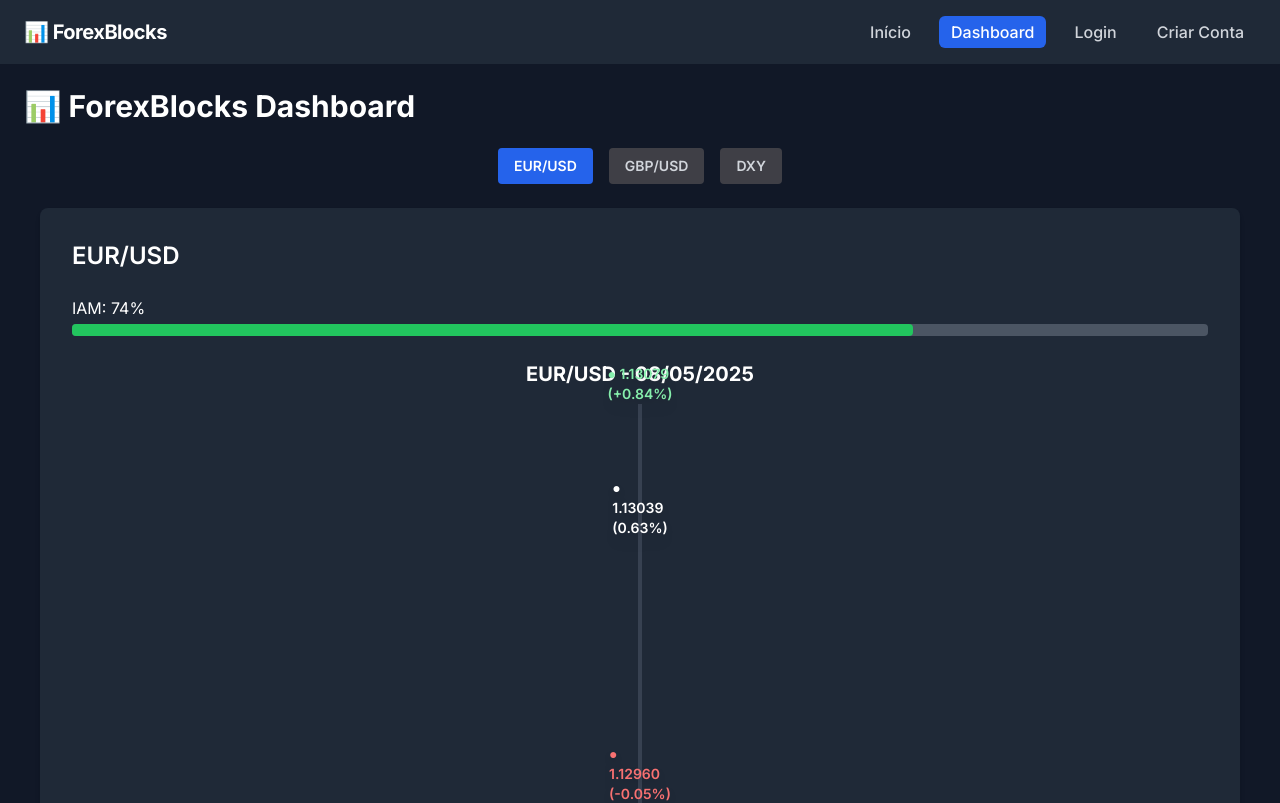
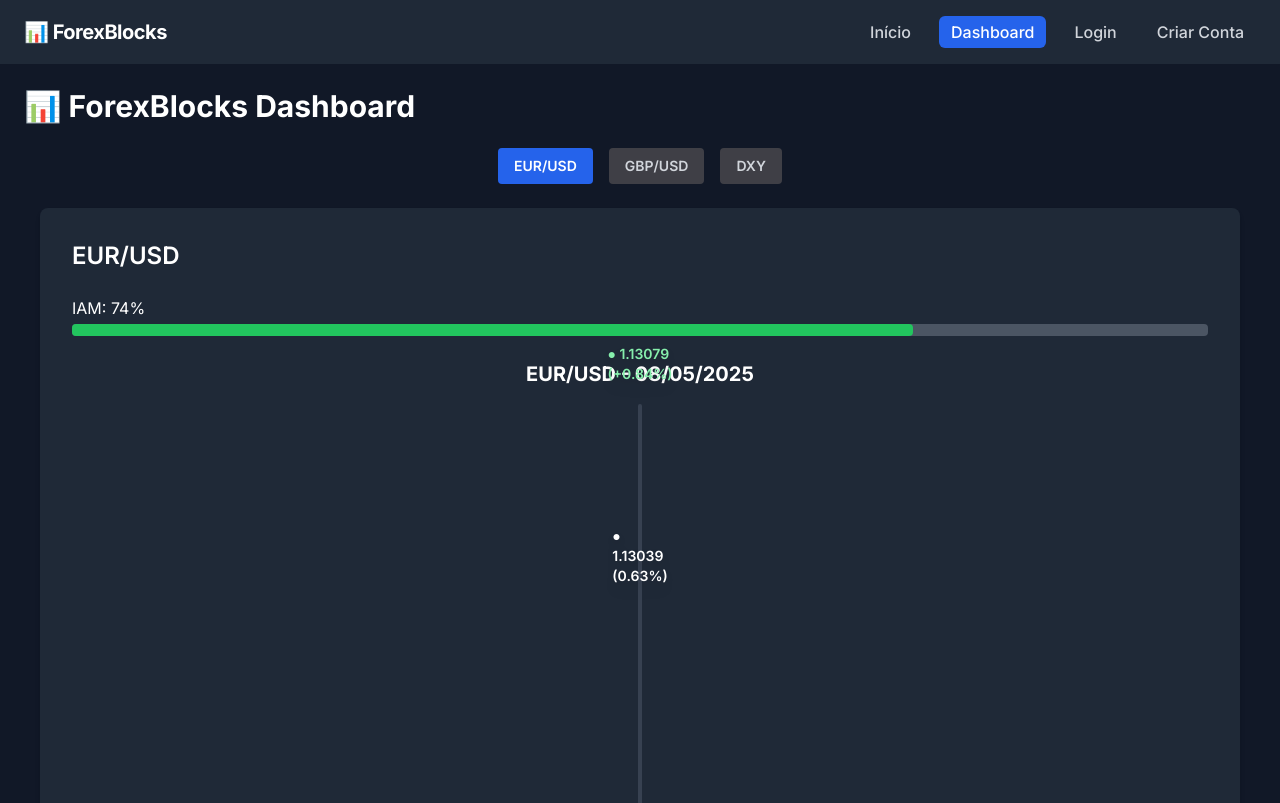
Before and after one commit to TulioBuarque/meusite-nextjs, a Next.js app: page /dashboard in a window 1280 px wide. Shown: the top 803 px of the page. Built offline with nearby package versions, Linux system fonts and the light colour scheme.

Commit message:
Update DailyRangeIndicator.tsx

```diff
--- a/src/components/DailyRangeIndicator.tsx
+++ b/src/components/DailyRangeIndicator.tsx
@@ -21,31 +21,30 @@ export function DailyRangeIndicator({
   changeFromMin,
   changeFromMax,
 }: Props) {
-  const height = 400
+  const height = 600 // AUMENTADO PARA MELHOR DISTRIBUIÇÃO
 
-  const clamp = (val: number, min: number, max: number) => Math.max(min, Math.min(val, max))
   const position = (value: number) => ((value - min) / (max - min)) * height
 
   const posMax = height
-  const posCurrent = clamp(position(current), 40, posMax - 40)
+  const posCurrent = position(current)
   const posMin = 0
 
-  const textStyle = "absolute left-1/2 -translate-x-1/2 text-sm font-semibold drop-shadow-lg"
+  const labelStyle = "absolute left-1/2 -translate-x-1/2 text-sm font-semibold drop-shadow-lg"
 
   return (
     <div className="flex flex-col items-center my-6 w-full">
       <h3 className="text-xl font-bold mb-4">{asset} - {date}</h3>
-      <div className="relative bg-gray-700 w-1" style={{ height }}>
+      <div className="relative bg-gray-700 w-1 rounded" style={{ height }}>
 
-        <div className={`${textStyle} text-green-300`} style={{ bottom: `${posMax}px` }}>
+        <div className={`${labelStyle} text-green-300`} style={{ bottom: `${posMax}px`, marginBottom: '20px' }}>
           ● {max.toFixed(5)} (+{changeFromMax}%)
         </div>
 
-        <div className={`${textStyle} text-white`} style={{ bottom: `${posCurrent}px` }}>
+        <div className={`${labelStyle} text-white`} style={{ bottom: `${posCurrent}px`, marginBottom: '20px' }}>
           ● {current.toFixed(5)} ({changeFromOpen}%)
         </div>
 
-        <div className={`${textStyle} text-red-400`} style={{ bottom: `${posMin}px` }}>
+        <div className={`${labelStyle} text-red-400`} style={{ bottom: `${posMin}px`, marginTop: '20px' }}>
           ● {min.toFixed(5)} ({changeFromMin}%)
         </div>
       </div>
```
